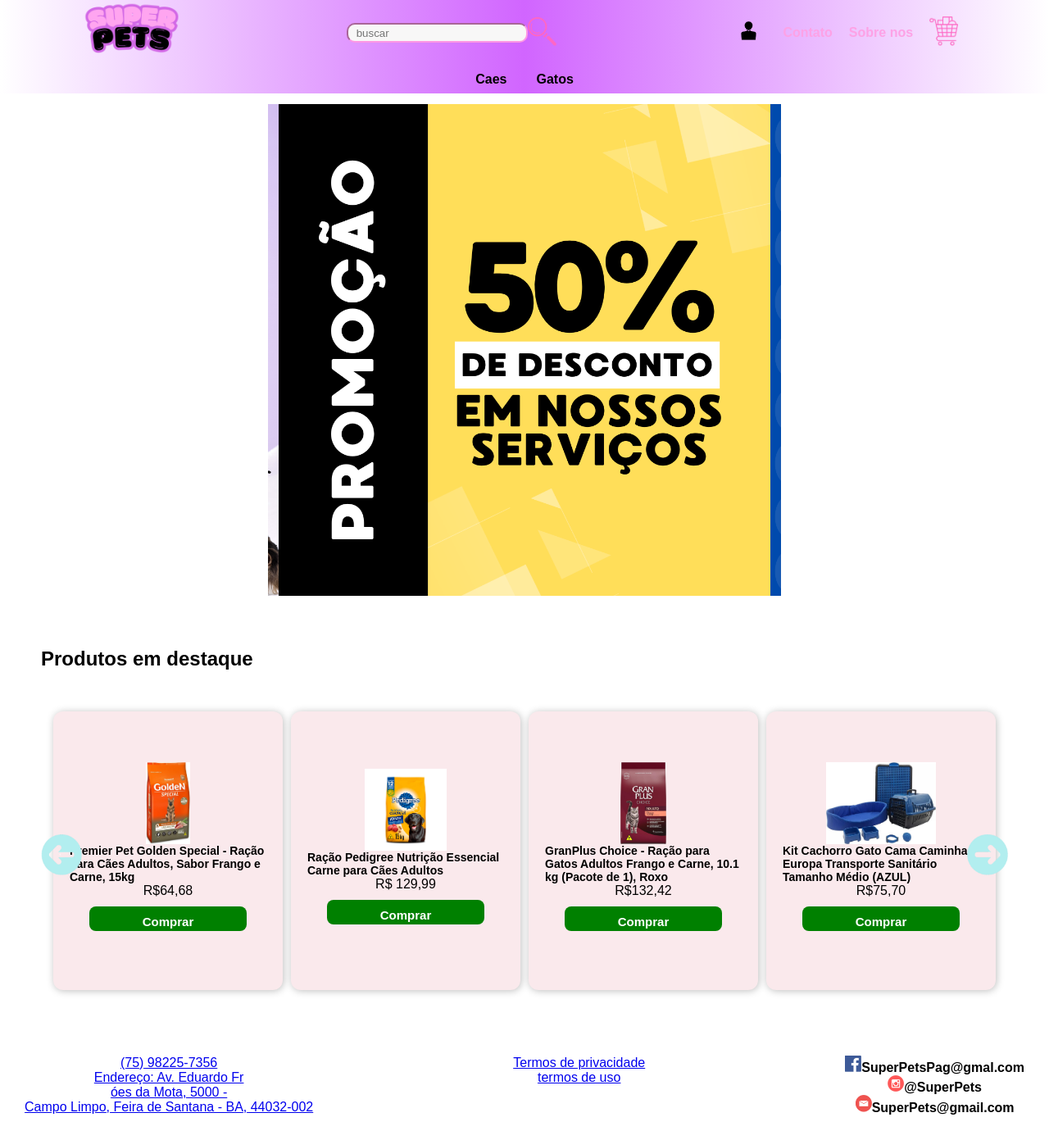
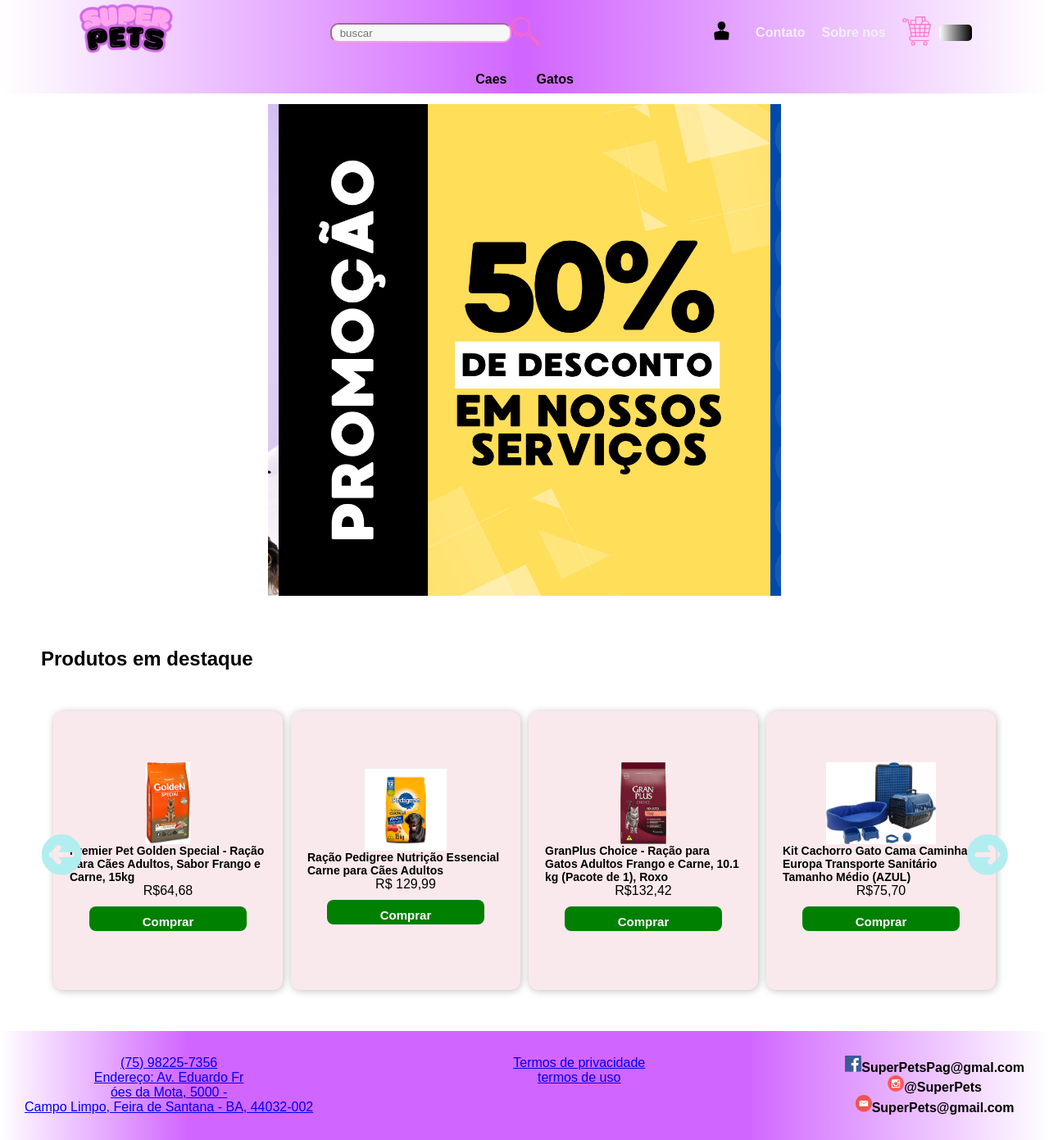
Before and after one commit to gaab223/petshope_gabriel, a plain HTML site: page index.html in a window 1280 px wide. Shown: the whole page at 82% size. Drawn offline with Linux system fonts and the light colour scheme.

Commit message:
implementação

```diff
--- a/css/home.css
+++ b/css/home.css
@@ -41,6 +41,39 @@ body {
     font-weight: bold;
     text-decoration: overline;
     cursor: pointer;
+}
+
+#mode-tema {
+    background: linear-gradient(90deg, rgba(255,255,255,1) 0%, rgba(0,0,0,1) 100%);
+    color: black;
+    border: none;
+    padding: 10px 20px;
+    border-radius: 5px;
+    cursor: pointer;
+    transition: background-color 0.3s, color 0.3s;
+}
+
+#mode-tema:hover {
+    opacity: 0.8;
+}
+
+body.dark-mode {
+    background-color: #121212;
+    color: #f0f0f0;
+}
+
+header.dark-mode {
+    background: linear-gradient(90deg, rgba(32,32,32,1) 0%, rgba(64,64,64,1) 50%, rgba(32,32,32,1) 100%);
+}
+
+.info_cab a,
+.info_cab button {
+    color: #f0f0f0;
+}
+
+button.dark-mode {
+    background-color: #555;
+    color: #f0f0f0;
 }
 
 .busca{
@@ -173,13 +206,13 @@ body {
 }
 
 button {
-    background-color: #4CAF50; /* Cor de fundo inicial */
-    color: white; /* Cor do texto */
-    padding: 10px 20px; /* Espaçamento interno */
-    border: none; /* Remove a borda */
-    border-radius: 5px; /* Bordas arredondadas */
-    cursor: pointer; /* Muda o cursor para indicar que é clicável */
-    transition: transform 0.2s ease, background-color 0.2s ease; /* Transição suave */
+    background-color: #4CAF50;
+    color: white;
+    padding: 10px 20px;
+    border: none;
+    border-radius: 5px;
+    cursor: pointer;
+    transition: transform 0.2s ease, background-color 0.2s ease;
 }
 
 button:active {
@@ -224,7 +257,7 @@ button:active {
 }
 
 footer {
-    background-color: rgb(255, 255, 255);
+    background: linear-gradient(90deg, rgba(255,255,255,1) 0%, rgba(209,101,255,1) 18%, rgba(209,101,255,1) 71%, rgba(255,255,255,1) 100%);
     padding: 20px;
     text-align: center;
     display: flex;
--- a/index.html
+++ b/index.html
@@ -22,8 +22,24 @@
             <a href="forms_ctt.html">Contato</a>
             <a href="sobreNos.html">Sobre nos</a>
             <a href="carrinho.html"><img src="/petshope_gabriel/img/carrinho.png" width="35"></a>
+             <button id="mode-tema"></button>
         </div>
     </header>
+
+<script>
+ document.querySelector('#mode-tema').addEventListener('click', () => {
+    const body = document.querySelector('body');
+    const button = document.querySelector('#mode-tema');
+
+    body.classList.toggle('dark-mode');
+
+    if (body.classList.contains('dark-mode')) {
+        button.textContent = 'Modo Claro';
+    } else {
+        button.textContent = 'Modo Escuro';
+    }
+});
+</script>
 
     <nav>
         <div class="Op_Prod">
@@ -51,7 +67,7 @@
             document.querySelector('.carousel-images').style.transform = `translateX(${offset}%)`;
         }
 
-        setInterval(showNextImage, 3000); // Muda de imagem a cada 3 segundos
+        setInterval(showNextImage, 3000);
     </script>
 
     <div class="pro_dstc">
@@ -89,42 +105,42 @@
     </div>
 
     <script>
-        // Função para adicionar ao carrinho
+
         function addToCart(item) {
             let cart = JSON.parse(localStorage.getItem('cart')) || [];
 
-            // Verifica se o item já está no carrinho
+
             const existingItem = cart.find(cartItem => cartItem.id === item.id);
 
             if (existingItem) {
-                // Se o item já estiver no carrinho, aumenta a quantidade
+
                 existingItem.quantity += 1;
             } else {
-                // Caso contrário, adiciona o item ao carrinho com quantidade 1
+
                 item.quantity = 1;
                 cart.push(item);
             }
 
-            // Atualiza o Local Storage
+
             localStorage.setItem('cart', JSON.stringify(cart));
         }
 
-        // Adiciona o evento de clique aos botões de comprar
+
         document.querySelectorAll('.btn-comprar').forEach(button => {
             button.addEventListener('click', function() {
                 const id = this.getAttribute('data-id');
                 const name = this.getAttribute('data-name');
                 const price = this.getAttribute('data-price');
 
-                // Cria um objeto do item
+
                 const item = {
                     id: id,
                     name: name,
                     price: parseFloat(price),
-                    quantity: 1  // Inicializa a quantidade como 1
+                    quantity: 1
                 };
 
-                // Adiciona o item ao carrinho
+
                 addToCart(item);
 
                 alert(`${name} foi adicionado ao carrinho!`);
@@ -142,9 +158,9 @@
             <a href="index.html">termos de uso</a>
         </div>
         <div class="info_cttE">
-            <a href="index.html"><img src="/img/face.png" alt="icon" width="20">SuperPetsPag@gmal.com</a>
-            <a href="index.html"><img src="/img/insta.png" alt="icon" width="20">@SuperPets</a>
-            <a href="index.html"><img src="/img/emai.png" alt="icon" width="20">SuperPets@gmail.com</a>
+            <a href="index.html"><img src="/petshope_gabriel/img/face.png" alt="icon" width="20">SuperPetsPag@gmal.com</a>
+            <a href="index.html"><img src="/petshope_gabriel/img/insta.png" alt="icon" width="20">@SuperPets</a>
+            <a href="index.html"><img src="/petshope_gabriel/img/emai.png" alt="icon" width="20">SuperPets@gmail.com</a>
         </div>
     </footer>
 
```
Also changed, not shown: carrinho.html (+3 -3 lines).
